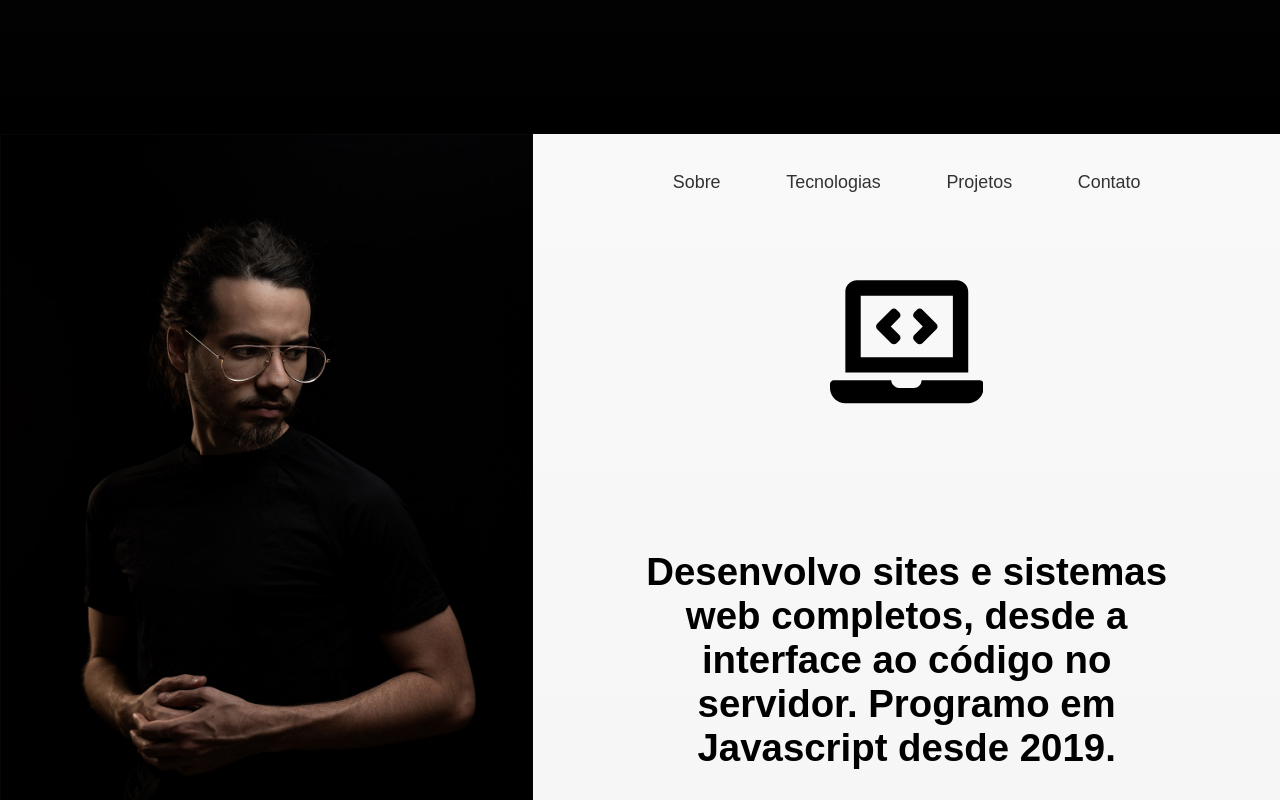
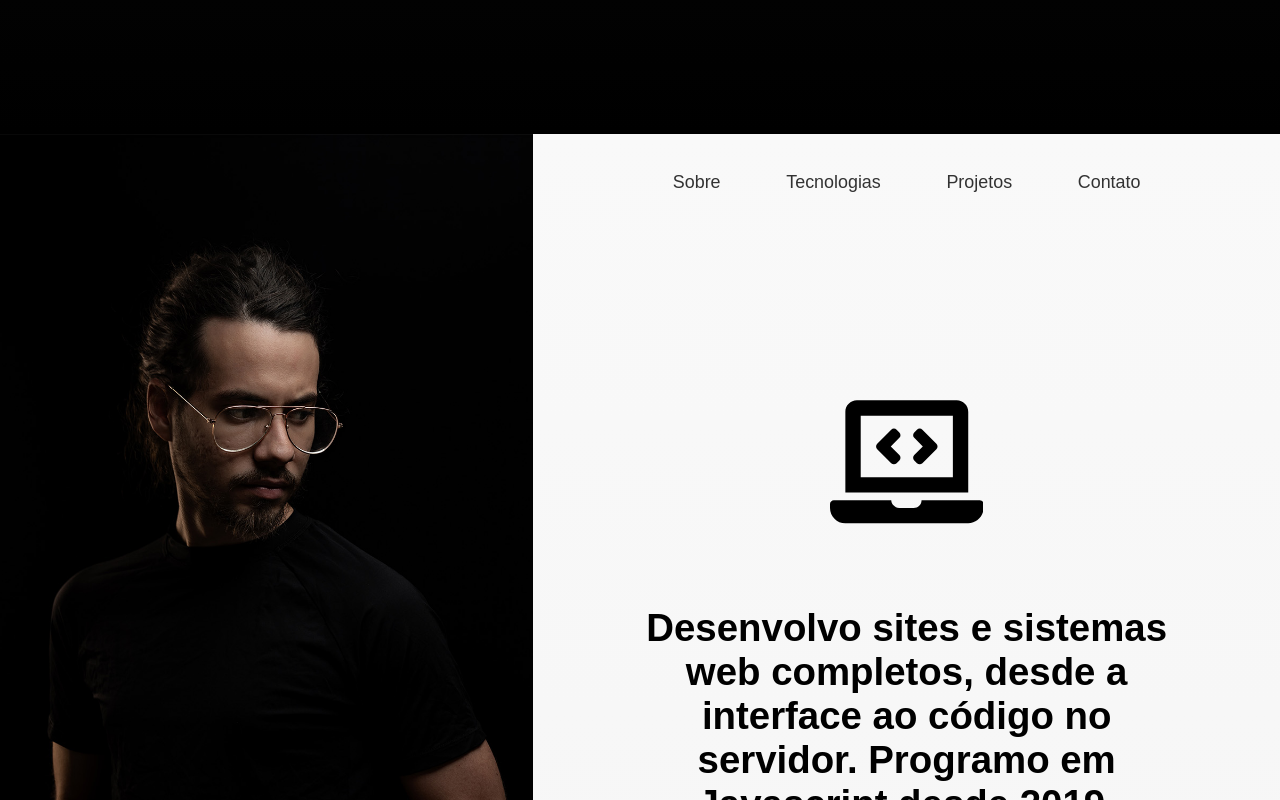
Before and after one commit to Rauatorres/meu-site, a React (Create React App) app: page / in a window 1280 px wide. Shown: the part 880-1680 px from the top of the page. Built offline with nearby package versions, Linux system fonts and the light colour scheme.

Commit message:
ajustes
consertando posicoionamento dos elementos na área sobre

```diff
--- a/src/components/sobre/css/Sobre.css
+++ b/src/components/sobre/css/Sobre.css
@@ -6,10 +6,11 @@
 
 .MinhaImagemSobre{
     background-image: url('http://localhost:3000/img/MinhaImagem2.jpg');
-    background-size: 100% 100%;
+    background-size: 120% 100%;
+    background-position: center;
     grid-column: 1/ span 5;
     grid-row: 1/span 10;
-    height: 70vw;
+    height: 90vw;
 }
 
 .SobreConteudoBox{
@@ -26,7 +27,7 @@
     font-size: 12vw !important;
 }
 .SobreTextoBox{
-    margin-top: 10vw;
+    margin-top: 5vw;
     /* background-color: blue; */
 }
 .SobreTexto{
```
